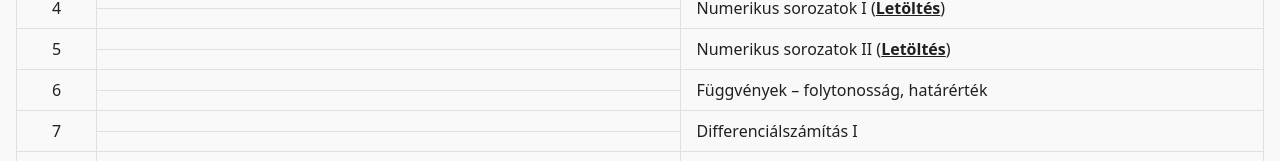
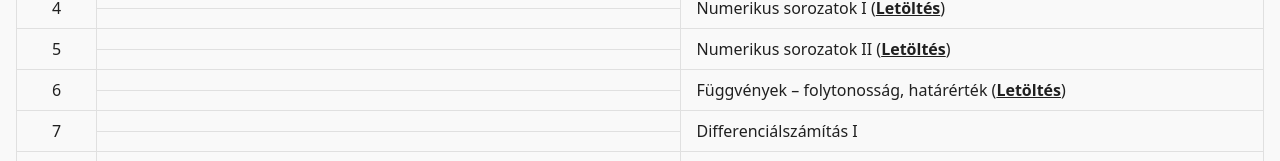
Before and after one commit to szilagyi-math/notes, a Next.js app: page /subjects/G1 in a window 1280 px wide. Shown: the part 587-748 px from the top of the page. Built offline with nearby package versions, Linux system fonts and the light colour scheme.

Commit message:
Add G1 P6

```diff
--- a/content/G1-practises/config.yml
+++ b/content/G1-practises/config.yml
@@ -16,3 +16,6 @@ root_files:
   - source: 05.tex
     target: G1-gyak-05
     display_name: G1 5. gyakorlat
+  - source: 06.tex
+    target: G1-gyak-06
+    display_name: G1 6. gyakorlat
--- a/src/components/table/lecture-table/G1-data.ts
+++ b/src/components/table/lecture-table/G1-data.ts
@@ -59,6 +59,7 @@ const G1Data: Week[] = [
       '',
     ],
     practice: 'Függvények – folytonosság, határérték',
+    practiceLink: '/downloads/G1-gyak-06.pdf',
   },
   {
     week: '7',
```
Also changed, not shown: 2 other files (tests, documents, lock files or other folders).
